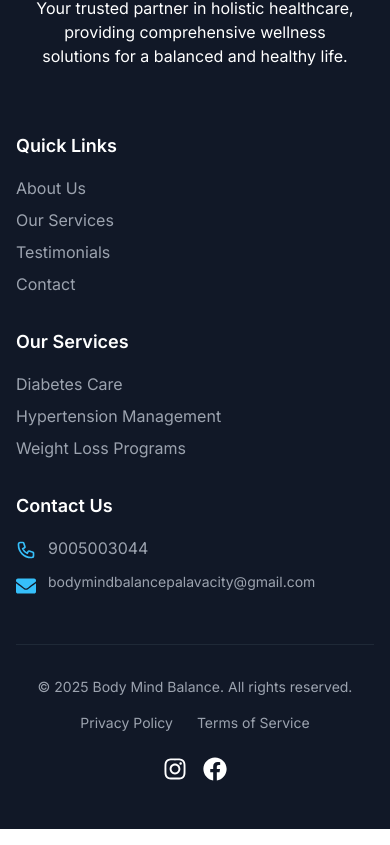
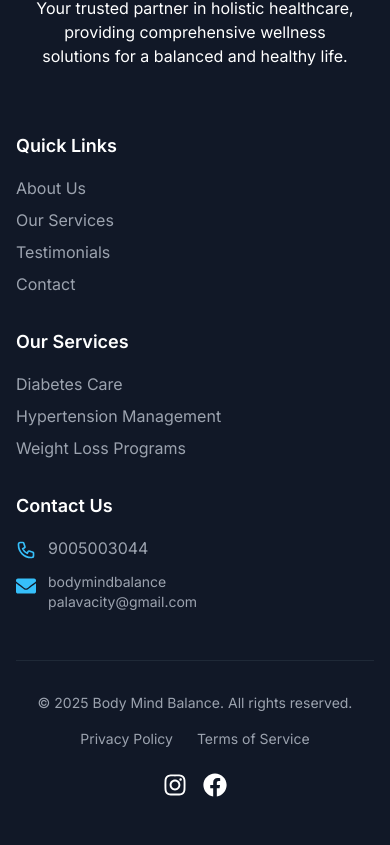
Before and after one commit to jason21333/BodyMindBalance_Hostringer, a Next.js app: page / in a window 390 px wide. Shown: the part 8419-9264 px from the top of the page. Built offline with nearby package versions, Linux system fonts and the light colour scheme.

Commit message:
Improved mobile layout: Split email address into two lines for better readability

```diff
--- a/app/components/Footer.js
+++ b/app/components/Footer.js
@@ -104,7 +104,8 @@ export default function Footer() {
                   href="mailto:bodymindbalancepalavacity@gmail.com"
                   className="hover:text-white transition-colors break-all text-sm sm:text-base"
                 >
-                  bodymindbalancepalavacity@gmail.com
+                  <span className="block sm:inline">bodymindbalance</span>
+                  <span className="block sm:inline">palavacity@gmail.com</span>
                 </a>
               </li>
             </ul>
```
